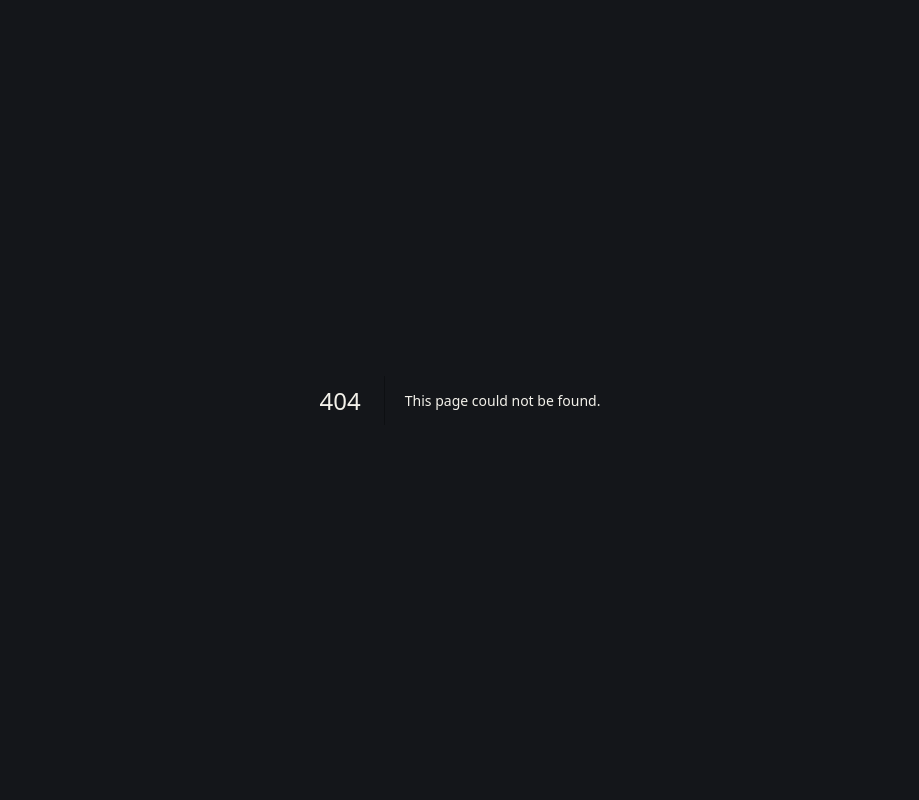
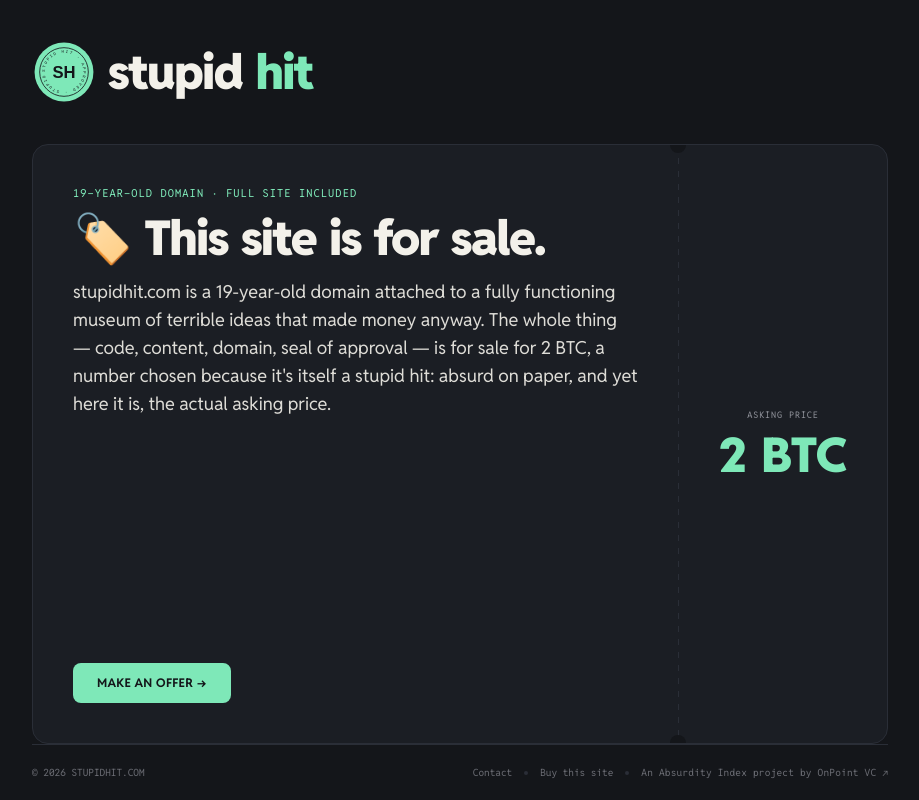
Before and after one commit to sillyledger/stupidhit, a Next.js app: page /buy in a window 1280 px wide. Before the commit this address had no page. Shown: the whole page, without its empty margins (180-1099 px from the left). Built offline with nearby package versions, Linux system fonts and the light colour scheme.

Commit message:
Add Contact and Buy This Site pages, link from footer
Both are fully static, own metadata, added to sitemap.ts. /buy reuses
HitCard's ticket-stub card layout (perforated divider + notches) so
the joke listing reads as part of the site rather than a bolted-on
page.

```diff
--- /dev/null
+++ b/app/buy/page.tsx
@@ -0,0 +1,70 @@
+import type { Metadata } from "next";
+import Link from "next/link";
+import SealIcon from "@/components/SealIcon";
+import Footer from "@/components/Footer";
+
+export const metadata: Metadata = {
+  title: "Buy This Site — stupidhit.com",
+  description: "stupidhit.com, domain and all, is for sale for 2 BTC.",
+};
+
+export default function BuyPage() {
+  return (
+    <div className="mx-auto flex min-h-screen max-w-4xl flex-col px-5">
+      <header className="flex items-center py-8 sm:py-10">
+        <Link href="/" className="group flex shrink-0 items-center gap-3">
+          <SealIcon className="h-14 w-14 shrink-0 transition-opacity group-hover:opacity-90 sm:h-16 sm:w-16" />
+          <span className="text-4xl font-black tracking-tight sm:text-5xl">
+            stupid <span className="text-mint">hit</span>
+          </span>
+        </Link>
+      </header>
+
+      <article className="card-in flex flex-1 flex-col overflow-hidden rounded-2xl border border-hair bg-panel md:flex-row">
+        <div className="flex min-w-0 flex-1 flex-col p-7 sm:p-10">
+          <div className="flex items-center gap-2 font-mono text-[11px] uppercase tracking-widest text-mint">
+            19-Year-Old Domain · Full Site Included
+          </div>
+
+          <h1 className="mt-3 text-4xl font-black tracking-tight sm:text-5xl">
+            🏷️ This site is for sale.
+          </h1>
+
+          <p className="mt-4 text-base leading-relaxed text-bone/90 sm:text-lg">
+            stupidhit.com is a 19-year-old domain attached to a fully functioning museum of
+            terrible ideas that made money anyway. The whole thing — code, content, domain,
+            seal of approval — is for sale for 2 BTC, a number chosen because it&apos;s itself a
+            stupid hit: absurd on paper, and yet here it is, the actual asking price.
+          </p>
+
+          <div className="mt-auto flex items-center gap-2 pt-6">
+            <Link
+              href="/contact"
+              className="rounded-lg bg-mint px-6 py-3 text-xs font-bold uppercase tracking-wide text-void transition-opacity hover:opacity-90"
+            >
+              Make an offer →
+            </Link>
+          </div>
+        </div>
+
+        <div className="perf-responsive shrink-0 relative">
+          <div className="notch absolute -left-2 -top-2 hidden md:block" />
+          <div className="notch absolute -bottom-2 -left-2 hidden md:block" />
+        </div>
+
+        <div className="flex w-full min-w-0 shrink-0 flex-row items-center justify-between gap-4 border-t border-hair p-6 md:w-[208px] md:flex-col md:justify-center md:border-t-0 md:py-8">
+          <div className="min-w-0 text-left md:text-center">
+            <div className="font-mono text-[9px] uppercase tracking-widest text-smoke">
+              Asking price
+            </div>
+            <div className="mt-1 break-words text-center text-4xl font-black leading-none text-mint sm:mt-2 sm:text-5xl">
+              2 BTC
+            </div>
+          </div>
+        </div>
+      </article>
+
+      <Footer />
+    </div>
+  );
+}
--- /dev/null
+++ b/app/contact/page.tsx
@@ -0,0 +1,39 @@
+import type { Metadata } from "next";
+import Link from "next/link";
+import SealIcon from "@/components/SealIcon";
+import Footer from "@/components/Footer";
+
+export const metadata: Metadata = {
+  title: "Contact — stupidhit.com",
+  description: "Get in touch with the team behind stupidhit.com.",
+};
+
+export default function ContactPage() {
+  return (
+    <div className="mx-auto flex min-h-screen max-w-4xl flex-col px-5">
+      <header className="flex items-center py-8 sm:py-10">
+        <Link href="/" className="group flex shrink-0 items-center gap-3">
+          <SealIcon className="h-14 w-14 shrink-0 transition-opacity group-hover:opacity-90 sm:h-16 sm:w-16" />
+          <span className="text-4xl font-black tracking-tight sm:text-5xl">
+            stupid <span className="text-mint">hit</span>
+          </span>
+        </Link>
+      </header>
+
+      <main className="card-in flex flex-1 flex-col items-start justify-center gap-6 rounded-2xl border border-hair bg-panel px-7 py-16 sm:px-10">
+        <h1 className="text-3xl font-black tracking-tight sm:text-4xl">Contact</h1>
+        <p className="max-w-md text-base leading-relaxed text-bone/90 sm:text-lg">
+          Tips, corrections, or a stupid idea of your own that made money — send it over.
+        </p>
+        <a
+          href="mailto:jm@onpointvc.com"
+          className="rounded-lg bg-mint px-6 py-3 text-xs font-bold uppercase tracking-wide text-void transition-opacity hover:opacity-90"
+        >
+          jm@onpointvc.com
+        </a>
+      </main>
+
+      <Footer />
+    </div>
+  );
+}
--- a/app/sitemap.ts
+++ b/app/sitemap.ts
@@ -8,5 +8,17 @@ export default function sitemap(): MetadataRoute.Sitemap {
       changeFrequency: "weekly",
       priority: 1,
     },
+    {
+      url: "https://stupidhit.com/contact",
+      lastModified: new Date(),
+      changeFrequency: "yearly",
+      priority: 0.3,
+    },
+    {
+      url: "https://stupidhit.com/buy",
+      lastModified: new Date(),
+      changeFrequency: "yearly",
+      priority: 0.3,
+    },
   ];
 }
--- a/components/Footer.tsx
+++ b/components/Footer.tsx
@@ -1,15 +1,27 @@
+import Link from "next/link";
+
 export default function Footer() {
   return (
-    <footer className="mt-auto flex items-center justify-between border-t border-hair py-5 font-mono text-[10px] text-smoke/70">
+    <footer className="mt-auto flex flex-wrap items-center justify-between gap-y-2 border-t border-hair py-5 font-mono text-[10px] text-smoke/70">
       <span>© 2026 STUPIDHIT.COM</span>
+      <div className="flex flex-wrap items-center gap-3">
+        <Link href="/contact" className="transition hover:text-smoke">
+          Contact
+        </Link>
+        <span className="h-1 w-1 rounded-full bg-hair" />
+        <Link href="/buy" className="transition hover:text-smoke">
+          Buy this site
+        </Link>
+        <span className="h-1 w-1 rounded-full bg-hair" />
         <a
           href="https://www.onpointvc.com"
           target="_blank"
           rel="noopener noreferrer"
-        className="text-[10px] font-mono tracking-wide text-smoke/70 transition hover:text-smoke"
+          className="tracking-wide transition hover:text-smoke"
         >
           An Absurdity Index project by OnPoint VC ↗
         </a>
+      </div>
     </footer>
   );
 }
```
Lines whose indentation alone changed are shown as unchanged.
